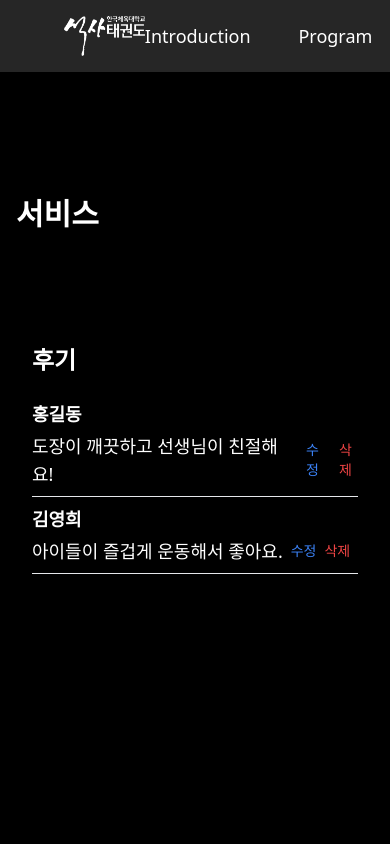
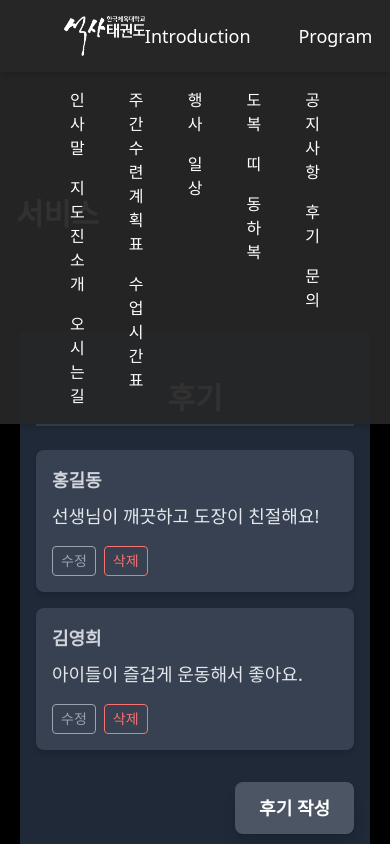
Before and after one commit to juyheon/homepage, a React (Vite) app in the folder taekwon-frontend/: page /service/ReviewSection in a window 390 px wide. Shown: the top 844 px of the page. Built offline with nearby package versions, Linux system fonts and the light colour scheme; a web font is replaced by a local one.

Commit message:
후기 디자인

```diff
--- a/taekwon-frontend/src/pages/servicePages/ReviewSection.jsx
+++ b/taekwon-frontend/src/pages/servicePages/ReviewSection.jsx
@@ -1,7 +1,7 @@
 import { useState } from "react";
 
 const initialReviews = [
-  { id: 1, name: "홍길동", content: "도장이 깨끗하고 선생님이 친절해요!" },
+  { id: 1, name: "홍길동", content: "선생님이 깨끗하고 도장이 친절해요!" },
   { id: 2, name: "김영희", content: "아이들이 즐겁게 운동해서 좋아요." }
 ];
 
@@ -47,101 +47,106 @@ const ReviewSection = () => {
   };
 
   return (
-    <div className="flex flex-col min-h-screen text-white">
-      <main className="flex-grow container mx-auto p-4 mt-20 max-w-xl">
-        <h2 className="text-2xl font-bold mb-4">후기</h2>
-        <ul>
+    <div className="flex flex-col min-h-screen bg-zinc-950 text-white"> {/* 전체 배경색을 더 진한 검정 계열로 변경 */}
+      <main className="flex-grow container mx-auto p-4 py-12 mt-20 max-w-xl bg-gray-800 rounded-lg shadow-xl border-4 border-black"> {/* border-4 border-black 추가 */}
+        <h2 className="text-3xl font-extrabold mb-6 pb-2 border-b-2 border-gray-700 text-center">후기</h2>
+
+        {reviews.length === 0 && (
+          <p className="text-gray-400 text-center py-8">아직 등록된 후기가 없습니다. 첫 후기를 남겨주세요!</p>
+        )}
+
+        <ul className="space-y-4">
           {reviews.map(review => (
-            <li key={review.id} className="border-b py-2 flex flex-col gap-1">
-              <div>
-                <strong>{review.name}</strong>
+            <li key={review.id} className="bg-gray-700 p-4 rounded-lg shadow-md hover:shadow-lg transition-shadow duration-300">
+              <div className="mb-2">
+                <strong className="text-lg text-gray-300">{review.name}</strong>
               </div>
               {editId === review.id ? (
-                <div className="flex gap-2">
+                <div className="flex flex-col sm:flex-row gap-2 items-stretch sm:items-center">
                   <input
-                    className="border p-1 flex-1"
+                    className="border border-gray-600 bg-gray-600 text-white p-2 rounded flex-1 focus:outline-none focus:ring-2 focus:ring-gray-500"
                     value={editContent}
                     onChange={e => setEditContent(e.target.value)}
                   />
+                  <div className="flex gap-2 mt-2 sm:mt-0">
                     <button
-                    className="bg-green-500 text-white px-2 rounded"
+                      className="bg-gray-600 text-white px-4 py-2 rounded-md hover:bg-gray-700 transition-colors duration-200 text-sm"
                       onClick={() => handleEditSave(review.id)}
                     >
                       저장
                     </button>
                     <button
-                    className="bg-gray-400 text-white px-2 rounded"
+                      className="bg-gray-500 text-white px-4 py-2 rounded-md hover:bg-gray-600 transition-colors duration-200 text-sm"
                       onClick={() => setEditId(null)}
                     >
                       취소
                     </button>
                   </div>
+                </div>
               ) : (
-                <div className="flex items-center gap-2">
-                  <span>{review.content}</span>
+                <div className="flex flex-col sm:flex-row items-start sm:items-center gap-2">
+                  <span className="text-gray-200 flex-1">{review.content}</span>
+                  <div className="flex gap-2 mt-2 sm:mt-0">
                     <button
-                    className="text-sm text-blue-500"
+                      className="text-sm text-gray-400 hover:text-gray-300 transition-colors duration-200 px-2 py-1 rounded border border-gray-400 hover:border-gray-300"
                       onClick={() => handleEdit(review.id, review.content)}
                     >
                       수정
                     </button>
                     <button
-                    className="text-sm text-red-500"
+                      className="text-sm text-red-400 hover:text-red-300 transition-colors duration-200 px-2 py-1 rounded border border-red-400 hover:border-red-300"
                       onClick={() => handleDelete(review.id)}
                     >
                       삭제
                     </button>
                   </div>
+                </div>
               )}
             </li>
           ))}
         </ul>
-      </main>
-      {/* 하단 고정 등록 버튼 제거 */}
-      {/* <div className="w-full flex justify-end fixed bottom-0 left-0 bg-black bg-opacity-80 p-4 z-50">
+
+        {/* 후기 작성 버튼 */}
+        <div className="w-full flex justify-end mt-8">
           <button
-          className="bg-blue-500 text-white px-6 py-3 rounded text-lg font-bold shadow-lg"
+            className="bg-gray-600 text-white px-6 py-3 rounded-lg text-lg font-bold shadow-lg hover:bg-gray-700 transition-colors duration-200"
             onClick={() => setShowModal(true)}
           >
-          등록
-        </button>
-      </div> */}
-      {/* 후기 작성 버튼을 footer 위로 이동 */}
-      <div className="w-full flex justify-end bg-black bg-opacity-80 p-4">
-        <button
-          className="bg-blue-500 text-white px-6 py-3 rounded text-lg font-bold shadow-lg"
-          onClick={() => setShowModal(true)}
-        >
-          등록
+            후기 작성
           </button>
         </div>
+      </main>
+
       {/* 후기 작성 모달 */}
       {showModal && (
-        <div className="fixed inset-0 bg-black bg-opacity-50 flex items-center justify-center z-50">
-          <div className="bg-white rounded-lg shadow-lg p-8 max-w-[400px] w-full relative">
+        <div className="fixed inset-0 bg-black bg-opacity-70 flex items-center justify-center z-50 p-4">
+          <div className="bg-gray-700 rounded-lg shadow-2xl p-8 max-w-[400px] w-full relative border border-gray-600">
             <button
-              className="absolute top-0 right-2 text-gray-500 hover:text-gray-700 text-[32px]"
+              className="absolute top-2 right-2 text-gray-300 hover:text-white text-4xl font-light leading-none"
               onClick={() => setShowModal(false)}
               aria-label="닫기"
             >
-              ×
+              &times;
             </button>
-            <h3 className="text-xl font-bold mb-4 text-black">후기 작성</h3>
-            <form onSubmit={handleSubmit} className="flex flex-col gap-2">
+            <h3 className="text-2xl font-bold mb-6 text-white text-center">후기 작성</h3>
+            <form onSubmit={handleSubmit} className="flex flex-col gap-4">
               <input
-                className="border p-2"
-                placeholder="이름"
+                className="border border-gray-600 bg-gray-600 text-white p-3 rounded focus:outline-none focus:ring-2 focus:ring-gray-500 placeholder-gray-400"
+                placeholder="이름을 입력하세요"
                 value={name}
                 onChange={e => setName(e.target.value)}
               />
-              <input
-                className="border p-2"
-                placeholder="후기 내용"
+              <textarea
+                className="border border-gray-600 bg-gray-600 text-white p-3 rounded h-24 resize-none focus:outline-none focus:ring-2 focus:ring-gray-500 placeholder-gray-400"
+                placeholder="후기 내용을 입력하세요"
                 value={content}
                 onChange={e => setContent(e.target.value)}
               />
-              <button className="bg-blue-500 text-white px-4 py-2 rounded self-end" type="submit">
-                등록
+              <button
+                className="bg-gray-600 text-white px-6 py-3 rounded-lg self-end text-lg font-bold hover:bg-gray-700 transition-colors duration-200"
+                type="submit"
+              >
+                등록하기
               </button>
             </form>
           </div>
```
Lines whose indentation alone changed are shown as unchanged.
